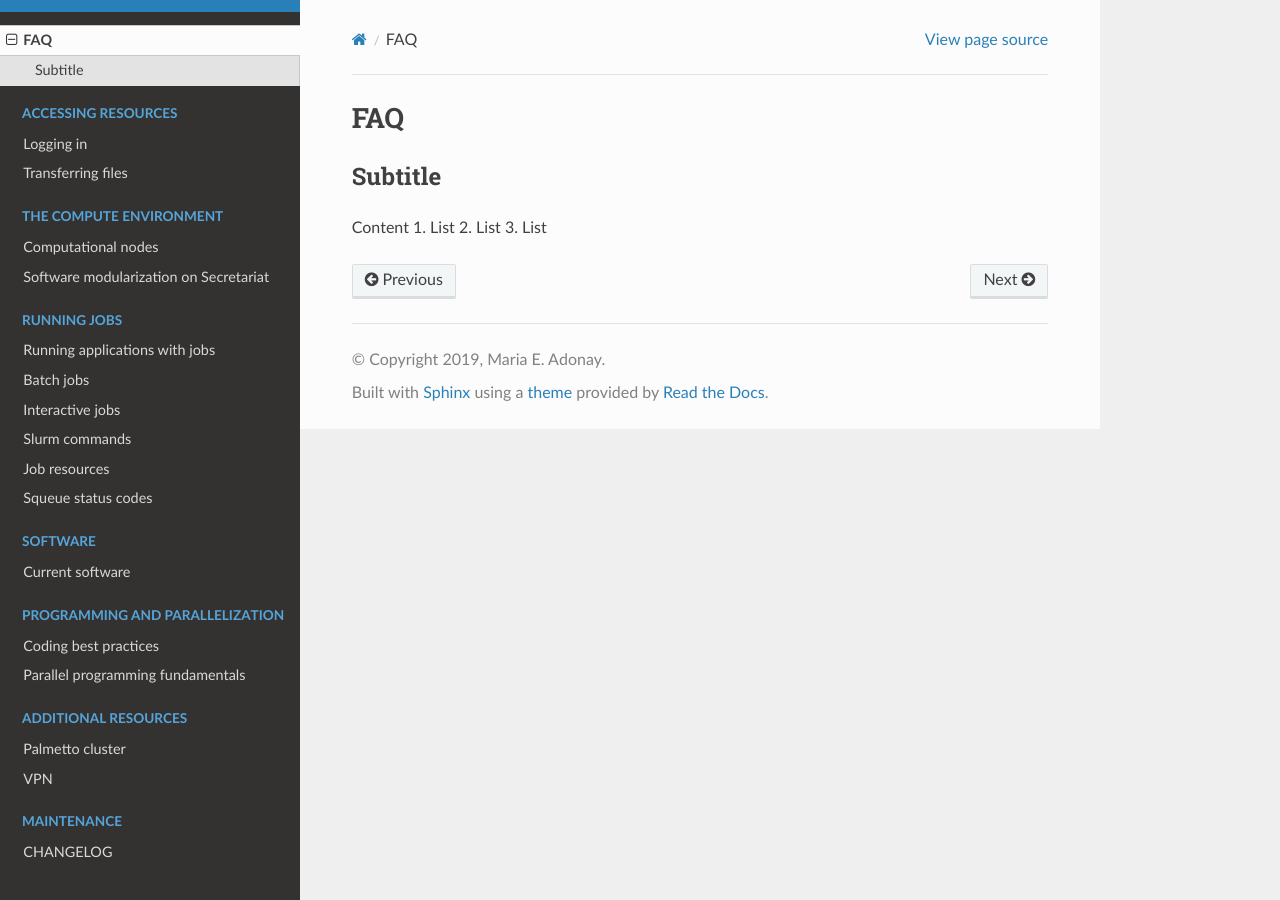
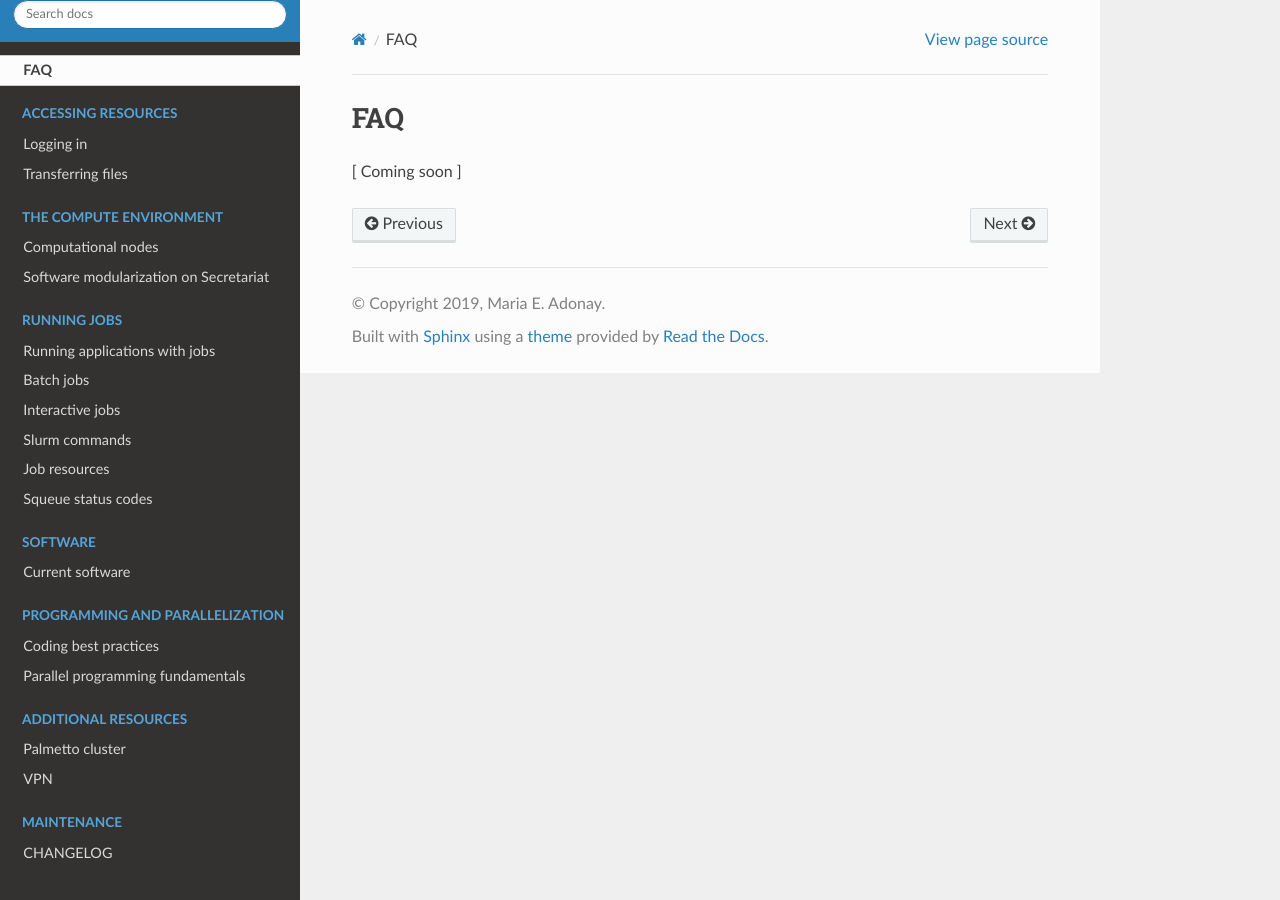
Before and after one commit to amalgamaria/secretariat, a Sphinx documentation site: the page built from docs/faq.rst, in a window 1280 px wide. Built offline with Sphinx 7.4.7 and the Read the Docs theme 2.0.0, drawn with Linux system fonts in a browser that asks for light colours.

Commit message:
Update content

```diff
--- a/docs/faq.rst
+++ b/docs/faq.rst
@@ -1,10 +1,4 @@
 FAQ
 ===
 
-Subtitle
-********
-
-Content
-1.	List
-2.	List
-3.	List
+[ Coming soon ]
```
